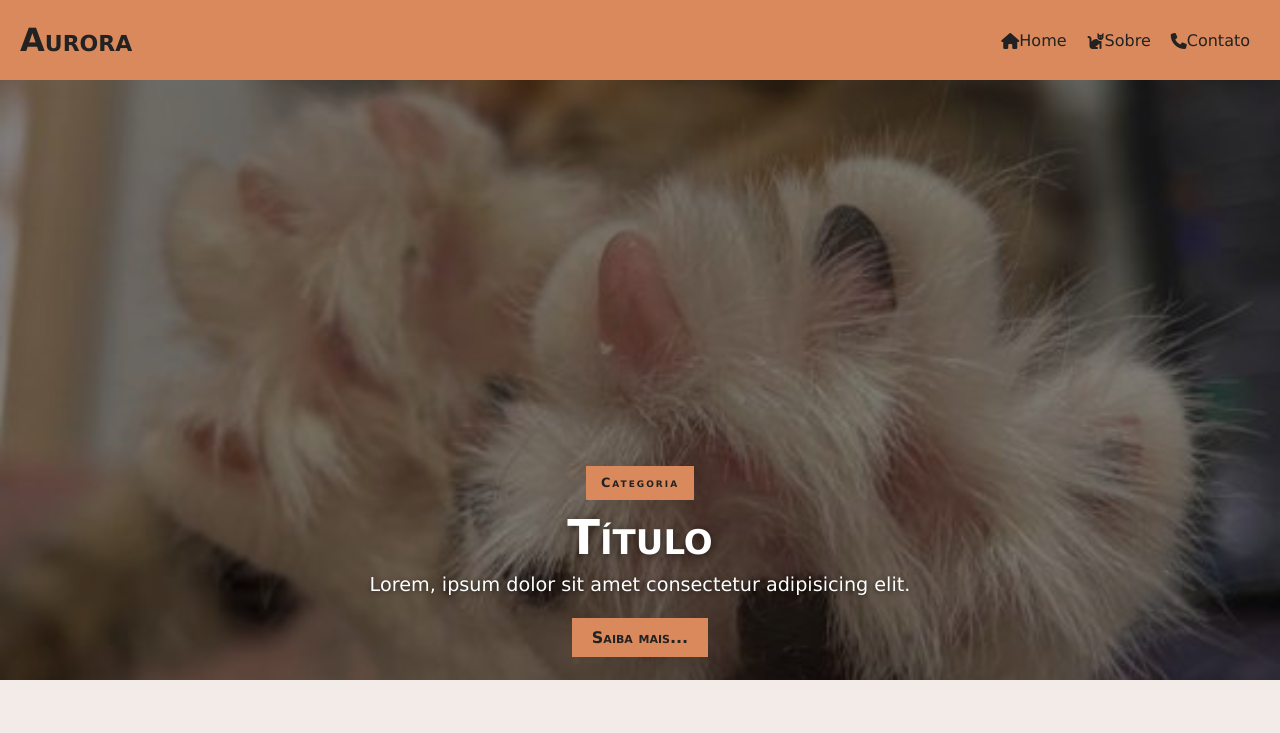
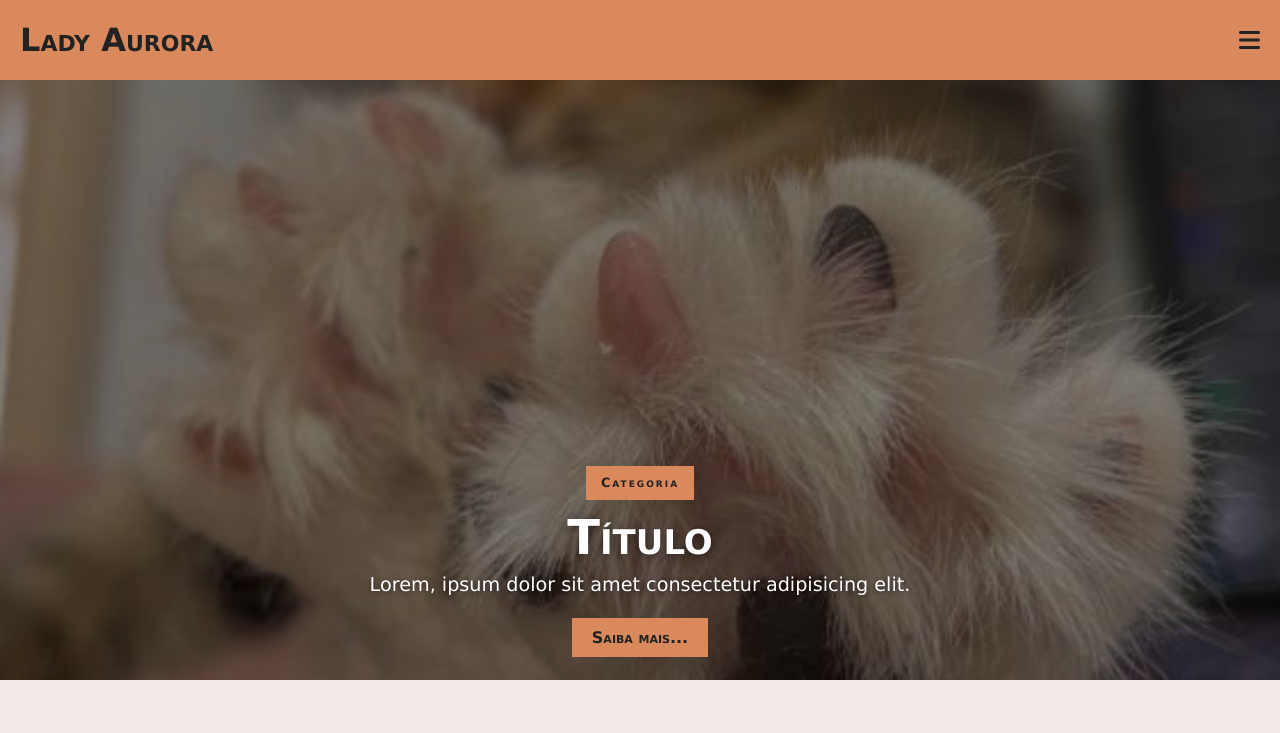
Before and after one commit to isampaio92/projeto-aurora, a plain HTML site: page index.html in a window 1280 px wide. Shown: the top 733 px of the page. Drawn offline with Linux system fonts and the light colour scheme.

Commit message:
Melhorando o menu

```diff
--- a/estilos/style.css
+++ b/estilos/style.css
@@ -34,12 +34,24 @@ header {
     padding: 0px 20px;
     display: flex;
     justify-content: space-between;
-    align-items: stretch;
+    align-items: center;
+    position: relative;
+    z-index: 100;
 }
 
 header a {
     text-decoration: none;
     color: var(--text-primary);
+}
+
+.menu-checkbox {
+    display: none;
+}
+
+.menu-icon {
+    font-size: 1.5em;
+    cursor: pointer;
+    display: block;
 }
 
 .logo {
@@ -55,29 +67,38 @@ header a {
 
 .menu ul {
     list-style: none;
-    display: flex;
-    height: 100%;
+    display: none;
+    position: absolute;
+    top: 80px;
+    left: 0px;
+    width: 100%;
+    background-color: var(--primary-color);
+    flex-direction: column;
+    text-align: center;
+    border-top: 1px solid rgb(0, 0, 0, .3);
 }
 
 .menu li {
     height: 100%;
-    display: flex;
+    display: block;
 }
 
 .menu a {
-    display: flex;
+    display: block;
     align-items: center;
     height: 100%;
-    padding: 0px 10px;
-    padding-top: 7px;
-    border-bottom: 5px solid transparent;
+    padding: 15px;
+    border-bottom: 1px solid rgb(0, 0, 0, .3);
     transition: background-color .3s, color .3s;
 }
 
 .menu a:hover {
     background-color: var(--primary-hover);
     color: var(--text-inverse);
-    border-bottom:5px solid var(--text-primary);
+}
+
+.menu-checkbox:checked ~ ul {
+    display: flex;
 }
 
 .banner-slider {
@@ -186,19 +207,19 @@ header a {
         z-index: 0;
     }
     5% {
-        opacity: 1; /* Aparece rápido (fade in) */
-        z-index: 10; /* Traz para frente para o botão funcionar */
+        opacity: 1;
+        z-index: 10;
     }
     33% {
-        opacity: 1; /* Fica visível por 5 segundos (33% de 15s) */
+        opacity: 1;
         z-index: 10;
     }
     38% {
-        opacity: 0; /* Desaparece rápido (fade out) */
-        z-index: 0; /* Vai para o fundo */
+        opacity: 0;
+        z-index: 0;
     }
     100% {
-        opacity: 0; /* Continua invisível até o fim do ciclo */
+        opacity: 0;
         z-index: 0;
     }
 }
--- a/index.html
+++ b/index.html
@@ -10,9 +10,15 @@
 <body>
     <header>
 
-        <h1 class="logo"><a href="#">Aurora</a></h1>
+        <h1 class="logo"><a href="#">Lady Aurora</a></h1>
 
         <nav class="menu">
+            <input type="checkbox" name="menu-togle" id="menu-togle" class="menu-checkbox">
+
+            <label for="menu-togle" class="menu-icon">
+                <i class="fa-solid fa-bars"></i>
+            </label>
+
             <ul>
                 <li><a href="#">
                     <i class="fa-solid fa-house"></i> Home
```
